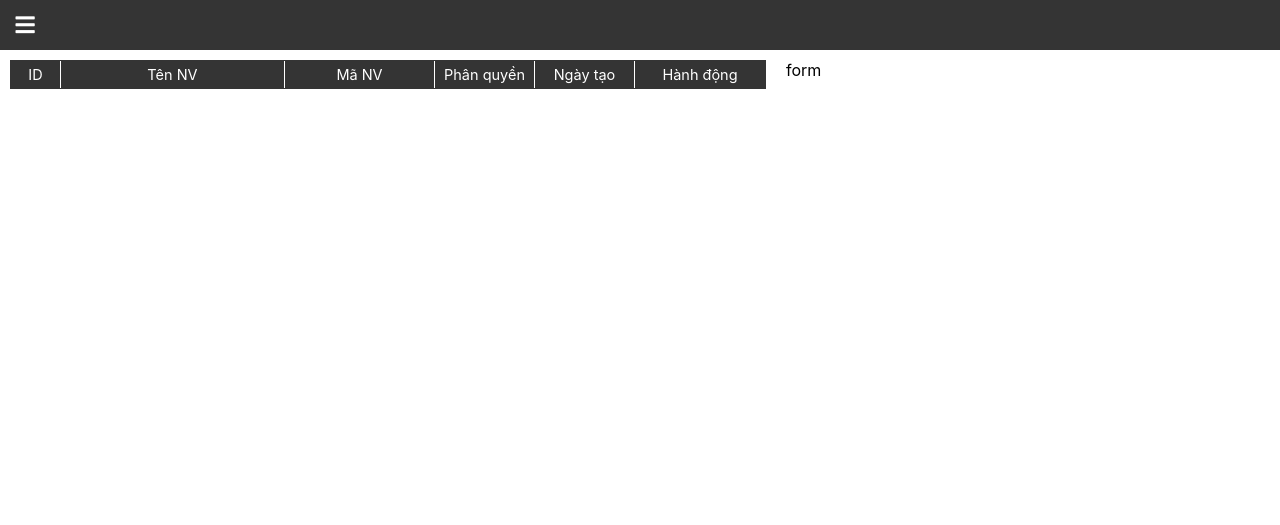
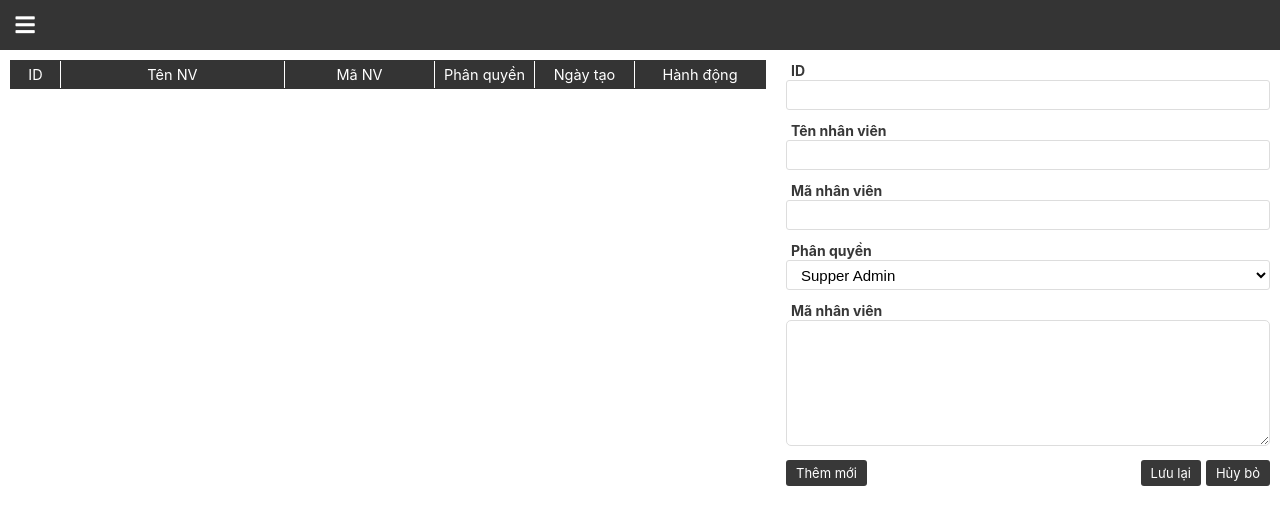
Before and after one commit to EvanNgo/cellphones, a PHP site: page /dashboard/index.php in a window 1280 px wide. Shown: the top 525 px of the page. Run offline with PHP 8.4, Linux system fonts and the light colour scheme; data that the repository does not hold is empty; some libraries are stand-ins or nearby versions.

Commit message:
[update] Them input form cho user fragment

```diff
--- a/dashboard/css/style.css
+++ b/dashboard/css/style.css
@@ -1,5 +1,52 @@
+/* Common */
+* {
+  box-sizing: border-box;
+  margin: 0;
+  padding: 0;
+}
+
+html {
+  font-size: 62.5%;
+}
+
 body {
+  display: flex;
+  flex-direction: column;
+  font-family: -apple-system, BlinkMacSystemFont, "Helvetica Neue", "Segoe UI", "Noto Sans Japanese", "ヒラギノ角ゴ ProN W3", Meiryo, sans-serif;
+  width: 100%;
+}
 
+a {
+  display: inline-block;
+  text-decoration: none;
+}
+
+a:hover {
+  opacity: 0.7;
+  text-decoration: none;
+}
+
+img {
+  max-height: 100%;
+  max-width: 100%;
+}
+
+ul, ol {
+  list-style-type: none;
+}
+
+input, select, textarea {
+  background: transparent;
+  border: none;
+  outline: none;
+}
+
+.only-pc {
+  display: block;
+}
+
+.only-sp {
+  display: none;
 }
 
 header {
@@ -131,6 +178,47 @@ header {
 }
 /* END: Common table layout */
 
+/* Field */
+.Form-field {
+  margin-top: 10px;
+  width: 100%;
+  position: relative;
+}
+
+.Form-field > span {
+  padding: 0 5px;
+  color: #383838;
+  font-weight: bold;
+  font-size: 1.4rem;
+  margin-bottom: 2px;
+}
+
+.Form-field input, .Form-field select, .Form-field textarea {
+  background: #fff;
+  width: 100%;
+  font-size: 1.6rem;
+  padding: 5px 10px;
+  border-radius: 3px;
+  border: 1px solid #ddd;
+}
+
+.Form-field input:disabled, .Form-field select:disabled, .Form-field textarea:disabled {
+  background: #e6e6e6;
+}
+
+.Form-field select {
+  font-size: 1.5rem;
+    height: 30px;
+}
+
+.Form-field textarea {
+  width: 100%;
+  resize: vertical;
+  border-radius: 5px;
+}
+
+/* END: Field */
+
 /* User-content */
 .User {
   padding: 10px;
@@ -147,6 +235,10 @@ header {
 
 .User-content section:last-child {
   flex-grow: 1;
+}
+
+.User-content section .Form-field:first-child {
+  margin-top: 0;
 }
 
 .User-list {
@@ -189,4 +281,14 @@ header {
   font-size: 13px;
   margin-right: 5px;
 }
+
+.User-form-btn {
+  display: flex;
+  margin-top: 10px;
+}
+
+.User-form-btn__save {
+  margin-left: auto;
+  margin-right: 5px;
+}
 /* End: User-content */
--- a/dashboard/views/fragments/user_fragment.inc
+++ b/dashboard/views/fragments/user_fragment.inc
@@ -14,6 +14,36 @@
         </div>
       </div>
     </section>
-    <section>form</section>
+    <section>
+      <div class="Form-field">
+        <span>ID</span>
+        <input type="text">
+      </div>
+      <div class="Form-field">
+        <span>Tên nhân viên</span>
+        <input type="text">
+      </div>
+      <div class="Form-field">
+        <span>Mã nhân viên</span>
+        <input type="text">
+      </div>
+      <div class="Form-field">
+        <span>Phân quyền</span>
+        <select>
+          <option value="0">Supper Admin</option>
+          <option value="1">Admin</option>
+          <option value="2">Nhân viên</option>
+        </select>
+      </div>
+      <div class="Form-field">
+        <span>Mã nhân viên</span>
+        <textarea type="text" rows="6"></textarea>
+      </div>
+      <div class="User-form-btn">
+        <span class="Button">Thêm mới</span>
+        <span class="Button User-form-btn__save">Lưu lại</span>
+        <span class="Button">Hủy bỏ</span>
+      </div>
+    </section>
   </div>
 </div>
```
